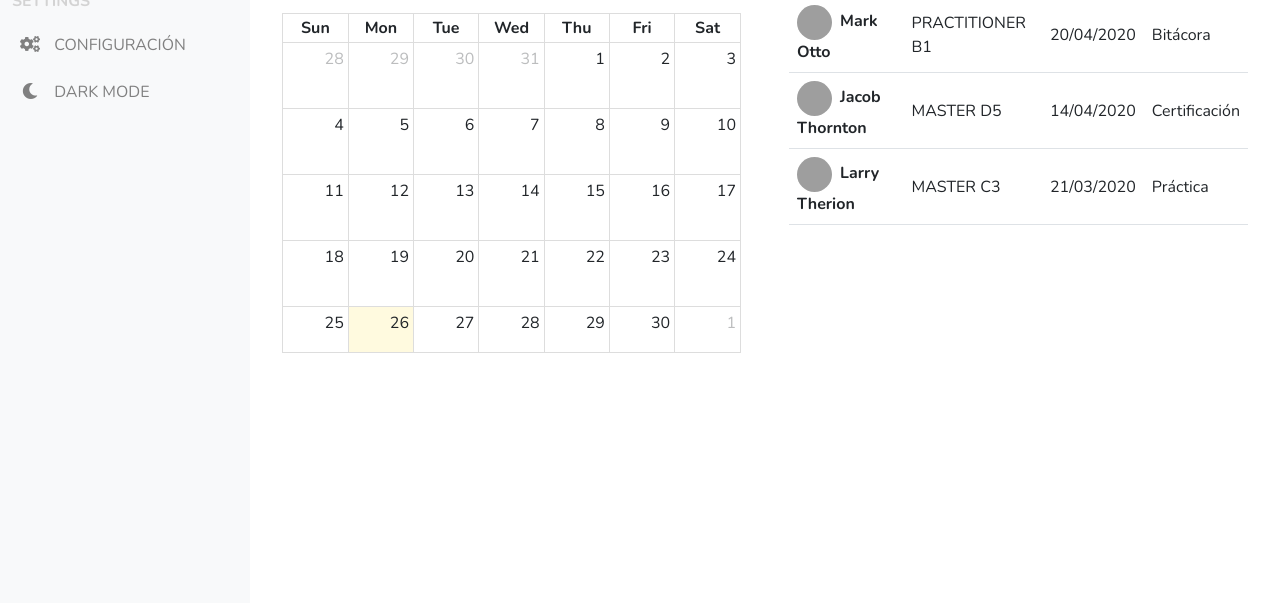
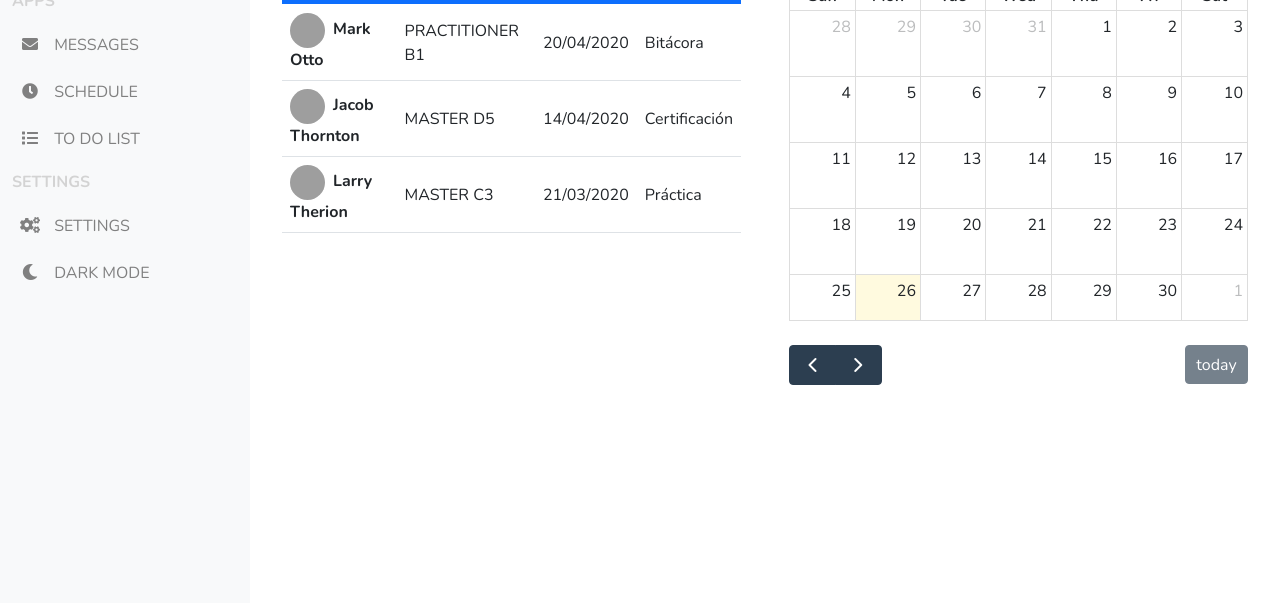
Before and after one commit to Romanize/Dashboard, a plain HTML site: page index.html in a window 1280 px wide. Shown: the part 197-800 px from the top of the page. Drawn offline with nearby package versions, Linux system fonts and the light colour scheme; no server answers; grey boxes are pictures that could not be loaded.

Commit message:
calendar layout

```diff
--- a/css/fullcalendar/main.css
+++ b/css/fullcalendar/main.css
@@ -291,7 +291,7 @@ When it's NOT activated, the fc-button classes won't even be in the DOM.
     margin-top: 1.5em;
   }
 .fc .fc-toolbar-title {
-    font-size: 1.75em;
+    font-size: 2rem;
     margin: 0;
   }
 .fc-direction-ltr .fc-toolbar > * > :not(:first-child) {
--- a/index.html
+++ b/index.html
@@ -29,7 +29,7 @@
         <div class="row">
 
             <!-- Sidebar -->
-            <aside class="bg-light col sidebar vh-100">
+            <aside class="bg-light col sidebar vh-100 d-none d-xl-inline">
 
                 <!-- Brand -->
                 <div class="sidebar-brand">
@@ -49,11 +49,30 @@
                     <li class="sidebar-header">cursos</li>
                     <div id="subject-aside">
                     </div>
+                    <li class="sidebar-header">APPS</li>
+                    <li class="accordion-item sidebar-item">
+                        <a href="">
+                            <i class="fas fa-envelope"></i>
+                            <span>MESSAGES</span>
+                        </a>
+                    </li>
+                    <li class="accordion-item sidebar-item">
+                        <a href="">
+                            <i class="fas fa-clock"></i>
+                            <span>SCHEDULE</span>
+                        </a>
+                    </li>
+                    <li class="accordion-item sidebar-item">
+                        <a href="">
+                            <i class="fas fa-list"></i>
+                            <span>TO DO LIST</span>
+                        </a>
+                    </li>
                     <li class="sidebar-header">SETTINGS</li>
                     <li class="accordion-item sidebar-item">
                         <a href="">
                             <i class="fas fa-cogs"></i>
-                            <span>CONFIGURACIÓN</span>
+                            <span>SETTINGS</span>
                         </a>
                     </li>
                     <li class="accordion-item sidebar-item">
@@ -239,7 +258,7 @@
                 <!-- Navbar END -->
 
                 <!-- main content -->
-                <div class="row mb-3">
+                <div class="row">
                 <!-- content cards -->
                     <main class="row row-cols-1 row-cols-md-2 mb-3 row-cols-lg-3 gx-3 gy-4 px-2 d-flex align-items-stretch justify-content-center m-0"
                         id="subject-cards">
@@ -247,13 +266,10 @@
                 </div>
                 <!-- bottom section -->
                 <div class="row">
-                    <div class="row row-cols-1 row-cols-lg-2 px-2 m-0 gx-5 d-flex align-items-stretch justify-content-center">
+                    <div class="row px-2 m-0 gx-5 d-flex align-items-stretch justify-content-center">
                         <!-- calendar -->
-                        <section class="col" >
-                            <div id="calendar"></div>
-                        </section>
                         <!-- recent table -->
-                        <section class="col">
+                        <section class="col-12 mt-4 col-lg-6">
                             <div><h2>Recent Activities</h2></div>
                             <div class="table-responsive" id="recentTable">
                                 <table class="table table-hover">
@@ -287,6 +303,9 @@
                                     </tbody>
                                 </table>
                             </div>
+                        </section>
+                        <section class="col-12 mt-4 col-lg-6" >
+                            <div id="calendar"></div>
                         </section>
                     </div>
                 </div>
--- a/js/main.js
+++ b/js/main.js
@@ -176,9 +176,12 @@ document.addEventListener('DOMContentLoaded', function() {
     var calendar = new FullCalendar.Calendar(calendarEl, {
       initialView: 'dayGridMonth',
       headerToolbar: {
-        left: 'prev,next today',
-        center: 'title',
+        left: 'title',
         right: 'dayGridMonth,timeGridWeek,timeGridDay,list'
+      },
+      footerToolbar: {
+          left: 'prev,next',
+          right: 'today'
       },
       navLinks: true,
       selectable:true,
@@ -186,6 +189,4 @@ document.addEventListener('DOMContentLoaded', function() {
     calendar.render();
   });
 
-
-
-//TODO DROPDOWN PROFILE, HORARIO, LISTA DE TAREAS.
+//TODO DROPDOWN PROFILE, LISTA DE TAREAS APP.
```
